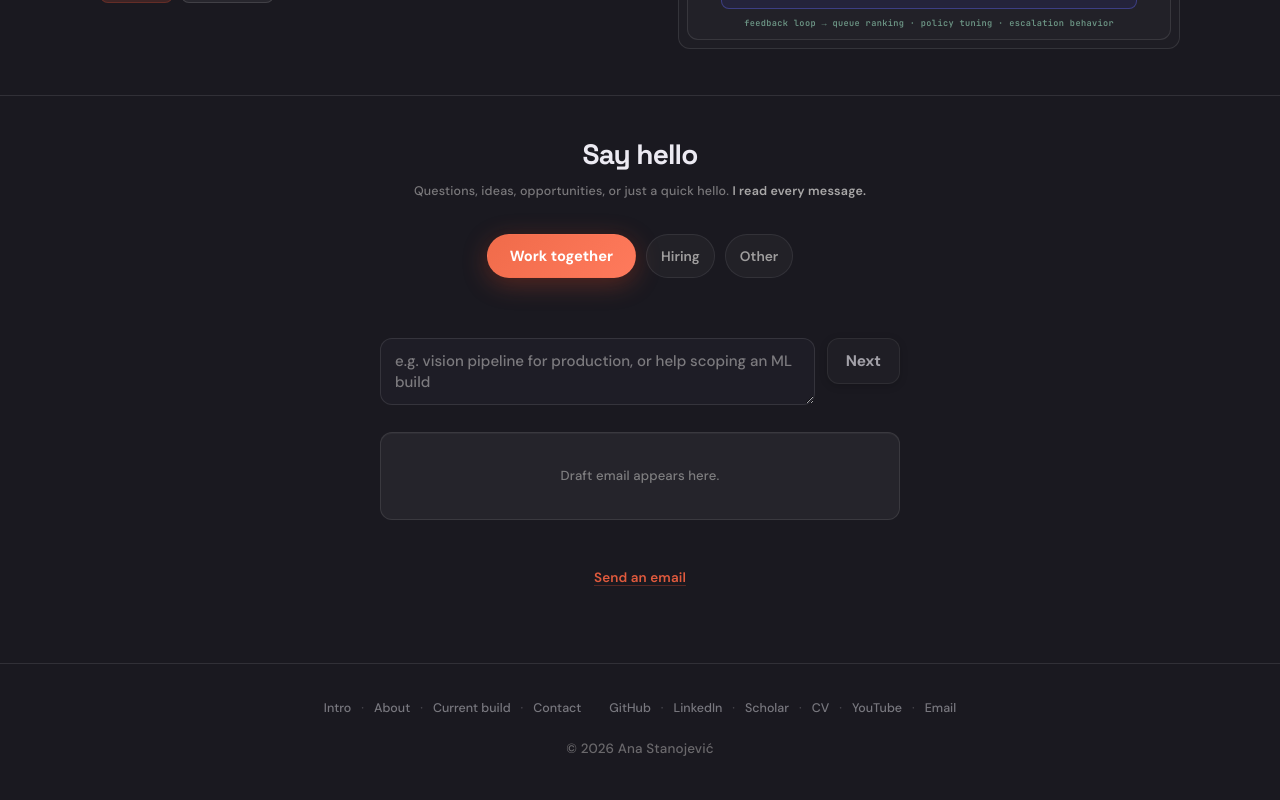
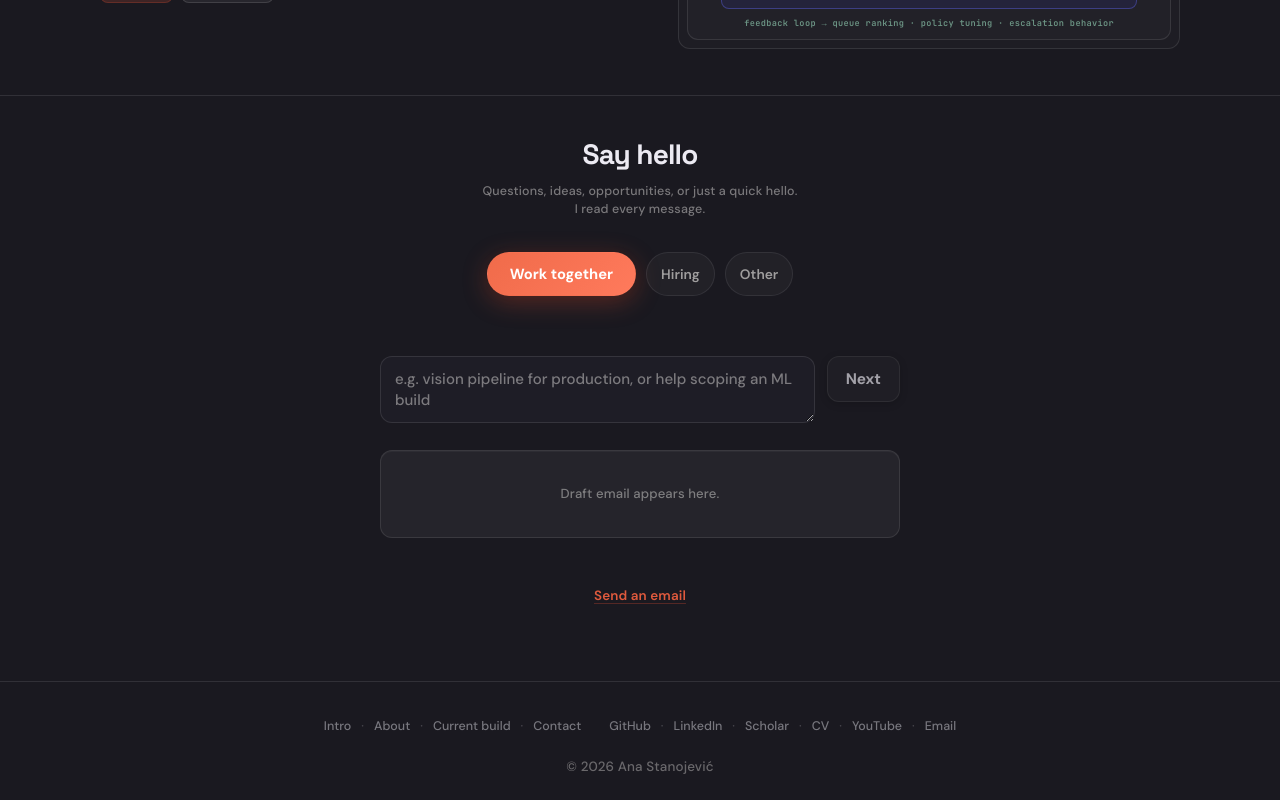
Before and after one commit to ana-stanojevic/ana-stanojevic.com, a React (Vite) app in the folder site/: page / in a window 1280 px wide. Shown: the part 1423-2223 px from the top of the page. Built offline with nearby package versions, Linux system fonts and the light colour scheme; no server answers.

Commit message:
Add new line to contact section

```diff
--- a/site/src/components/Contact.tsx
+++ b/site/src/components/Contact.tsx
@@ -12,8 +12,9 @@ export default function Contact() {
           <div className="contact-ai-intro">
             <h3 className="contact-ai-title">Say hello</h3>
             <p className="contact-ai-pills-hint muted" id="contact-ai-pills-hint" role="note">
-              Questions, ideas, opportunities, or just a quick hello.{" "}
-              <strong>I read every message.</strong>
+              Questions, ideas, opportunities, or just a quick hello.
+              <br />
+              I read every message.
             </p>
             <div
               className="contact-ai-pills"
```
